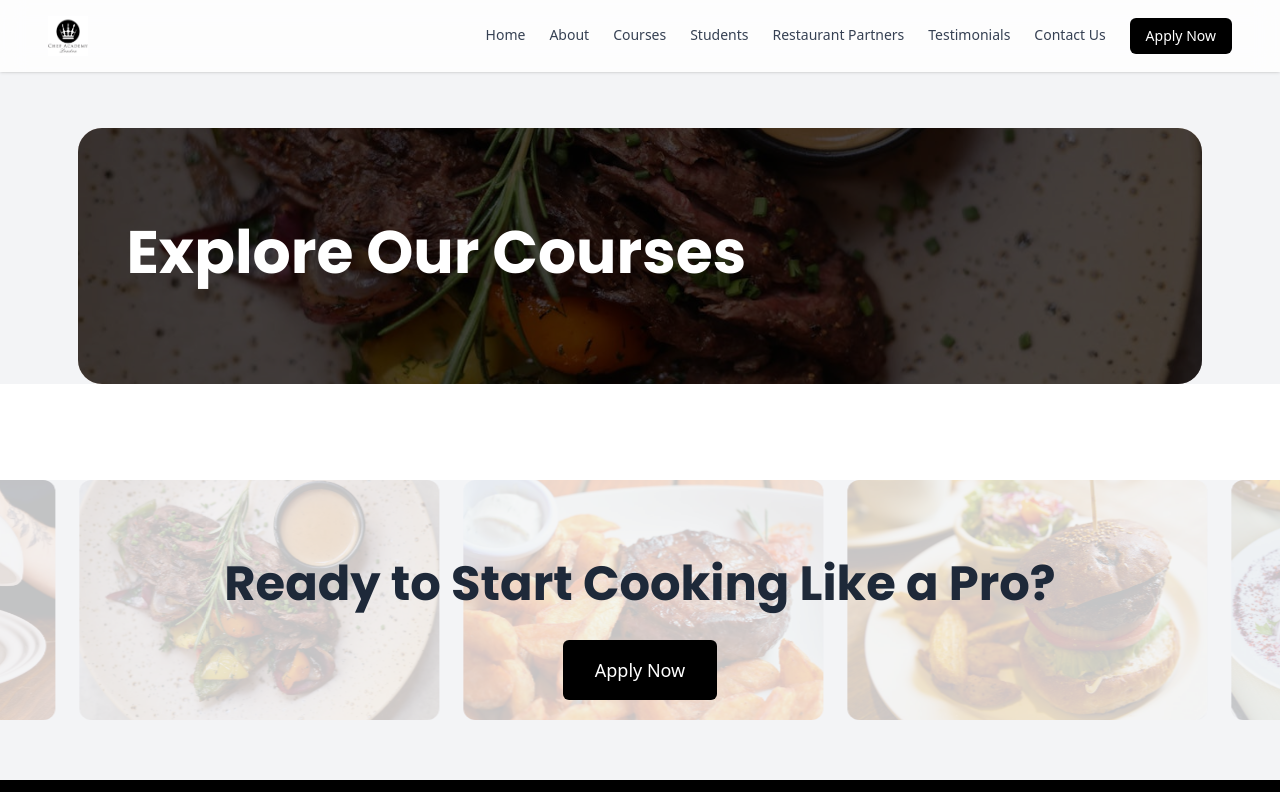
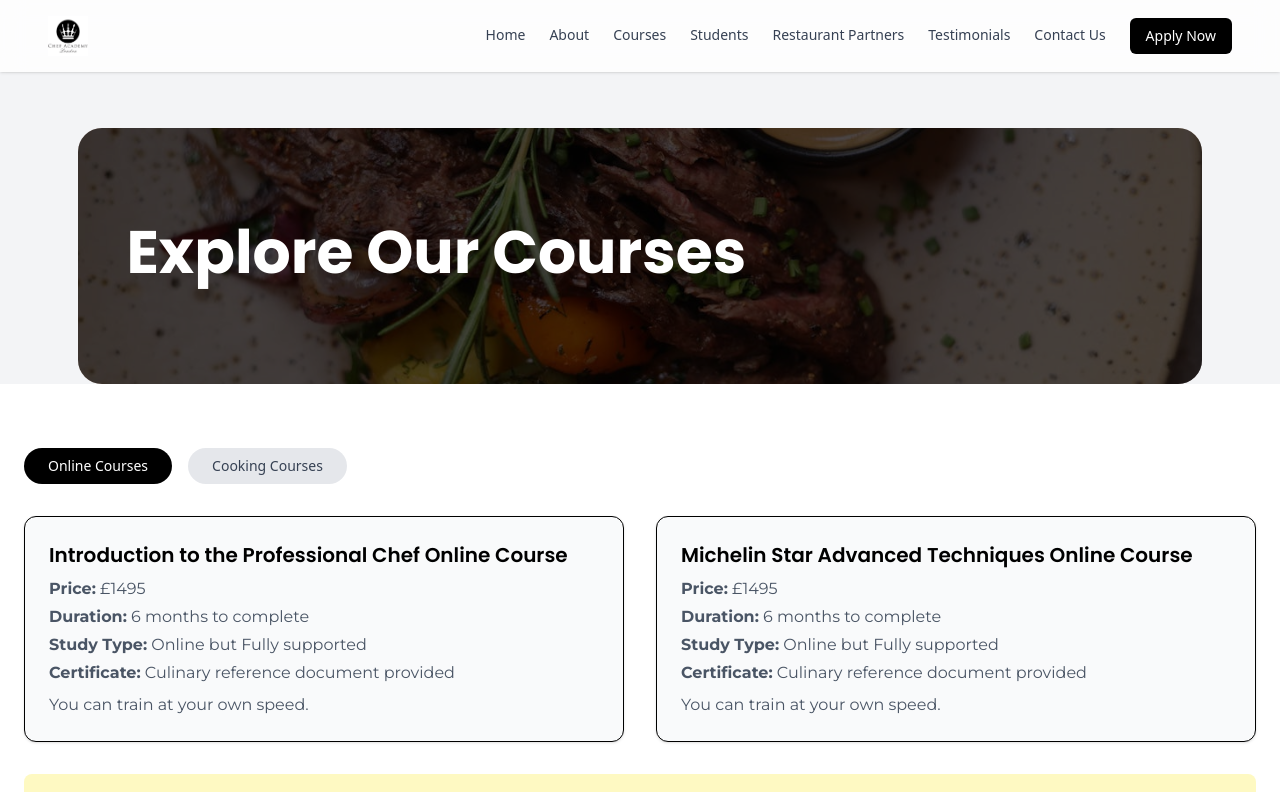
Before and after one commit to CliffordMulenga/chef-academyv2, a React (Vite) app: page /courses in a window 1280 px wide. Shown: the top 792 px of the page. Built offline with nearby package versions, Linux system fonts and the light colour scheme.

Commit message:
added the courses page

```diff
--- a/src/pages/ContactUs.jsx
+++ b/src/pages/ContactUs.jsx
@@ -2,6 +2,10 @@ import React, { useState } from 'react';
 import { FaPhoneAlt, FaEnvelope } from 'react-icons/fa';
 import { FaFacebookF, FaInstagram, FaLinkedinIn, FaXTwitter } from 'react-icons/fa6';
 import { FaMapMarkerAlt } from 'react-icons/fa';
+
+import sectionImg from '../assets/food6.jpg'
+import PageHero from '../components/PageHero';
+
 
 const ContactUs = () => {
   const [formData, setFormData] = useState({ name: '', email: '', message: '' });
@@ -18,8 +22,11 @@ const ContactUs = () => {
   };
 
   return (
-    <section className="bg-white mt-[5rem] py-16 px-6">
-      <div className="max-w-7xl mx-auto grid md:grid-cols-2 gap-12">
+    <section className="bg-white    px-6">
+
+      <PageHero image={sectionImg} title={'Contact Us'} desc={''} />
+
+      <div className="max-w-7xl py-18 mx-auto grid md:grid-cols-2 gap-12">
         {/* Contact Info */}
         <div className="space-y-6">
           <h2 className="text-3xl md:text-4xl font-bold mb-6">Get in Touch</h2>
--- a/src/pages/Courses.jsx
+++ b/src/pages/Courses.jsx
@@ -1,13 +1,161 @@
-import React from 'react'
+import React, { useState } from 'react';
 import sectionImg from '../assets/food2.jpg'
-
 import PageHero from '../components/PageHero'
 
+
+const onlineCourses = [
+  {
+    title: 'Introduction to the Professional Chef Online Course',
+    price: '£1495',
+    duration: '6 months to complete',
+    studyType: 'Online but Fully supported',
+    certificate: 'Culinary reference document provided',
+    description: 'You can train at your own speed.'
+  },
+  {
+    title: 'Michelin Star Advanced Techniques Online Course',
+    price: '£1495',
+    duration: '6 months to complete',
+    studyType: 'Online but Fully supported',
+    certificate: 'Culinary reference document provided',
+    description: 'You can train at your own speed.'
+  }
+];
+
+const cookingCourses = [
+    {
+      title: 'Hospitality Management and Advanced Food Science',
+      price: '£19200',
+      duration: '600 hours / 6 months',
+      location: 'London',
+    },
+    {
+      title: 'Advanced Professional Chef Course',
+      price: '£15200',
+      duration: '550 hours / 6 months',
+      location: 'London',
+    },
+    {
+      title: 'Michelin Star Chef Course',
+      price: '£12500',
+      duration: '300 hours / 3 months',
+      location: 'London',
+    },
+    {
+      title: 'Professional Chef Course',
+      price: '£9600',
+      duration: '325 hours / 3 months',
+      location: 'London',
+    },
+    {
+      title: 'Kosher Professional Chef Course',
+      price: '£15700',
+      duration: '400 hours / 4 months',
+      location: 'London',
+    },
+    {
+      title: 'Halal Advanced Professional Chef Course',
+      price: '£15200',
+      duration: '550 hours / 6 months',
+      location: 'London',
+    },
+    {
+      title: 'Professional Chef Course - Italian cuisine',
+      price: '£9600',
+      duration: '325 hours / 3 months',
+      location: 'London',
+    },
+    {
+      title: 'Professional Patisserie and Confectionary Course',
+      price: '£20500',
+      duration: '840 hours / 6 months',
+      location: 'London',
+    },
+    {
+      title: 'Introduction to the Professional Chef Course',
+      price: '£5300',
+      duration: '80 hours / 2 weeks',
+      location: 'London',
+    },
+    {
+      title: 'Advanced Cooking Techniques',
+      price: '£5300',
+      duration: '80 hours / 2 weeks',
+      location: 'London',
+    },
+    {
+      title: 'Intensive Professional Pastry Programme',
+      price: '£7200',
+      duration: '80 hours / 2 weeks',
+      location: 'London',
+    },
+  ];
+
+
 const Courses = () => {
+  const [activeTab, setActiveTab] = useState('online');
   return (
     <section>
     <PageHero image={sectionImg} title={'Explore Our Courses'} desc={''}/>
 
+
+      <section className="bg-white py-16 px-6">
+      <div className="max-w-7xl mx-auto">
+        {/* Tabs */}
+        <div className="flex gap-4 mb-8">
+          <button
+            onClick={() => setActiveTab('online')}
+            className={`px-6 py-2 rounded-full text-sm font-medium transition ${
+              activeTab === 'online' ? 'bg-black text-white' : 'bg-gray-200 text-gray-700'
+            }`}
+          >
+            Online Courses
+          </button>
+          <button
+            onClick={() => setActiveTab('cooking')}
+            className={`px-6 py-2 rounded-full text-sm font-medium transition ${
+              activeTab === 'cooking' ? 'bg-black text-white' : 'bg-gray-200 text-gray-700'
+            }`}
+          >
+            Cooking Courses
+          </button>
+        </div>
+
+        {/* Content */}
+        {activeTab === 'online' && (
+          <div className="grid md:grid-cols-2 gap-8">
+            {onlineCourses.map((course, idx) => (
+              <div key={idx} className="border rounded-xl p-6 shadow-sm bg-gray-50">
+                <h3 className="text-xl font-semibold mb-2">{course.title}</h3>
+                <p className="text-gray-600 mb-1"><strong>Price:</strong> {course.price}</p>
+                <p className="text-gray-600 mb-1"><strong>Duration:</strong> {course.duration}</p>
+                <p className="text-gray-600 mb-1"><strong>Study Type:</strong> {course.studyType}</p>
+                <p className="text-gray-600 mb-1"><strong>Certificate:</strong> {course.certificate}</p>
+                <p className="text-gray-600 mt-2">{course.description}</p>
+              </div>
+            ))}
+            <div className="md:col-span-2 bg-yellow-100 p-4 rounded-lg text-center text-sm text-gray-700">
+              Save 10% when you purchase both online courses together.
+            </div>
+          </div>
+        )}
+
+        {activeTab === 'cooking' && (
+          <div className="grid md:grid-cols-2 gap-8">
+            {cookingCourses.map((course, idx) => (
+              <div key={idx} className="border rounded-xl p-6 shadow-sm bg-gray-50">
+                <h3 className="text-xl font-semibold mb-2">{course.title}</h3>
+                <p className="text-gray-600 mb-1"><strong>Price:</strong> {course.price}</p>
+                <p className="text-gray-600 mb-1"><strong>Duration:</strong> {course.duration}</p>
+                <p className="text-gray-600 mb-1"><strong>Location:</strong> {course.location}</p>
+                <p className="text-gray-600 mb-1"><strong>Certificate:</strong> {'Yes'}</p>
+                <p className="text-gray-600 mt-2">{course.description}</p>
+              </div>
+            ))}
+          </div>
+        )}
+      </div>
+    </section>
     </section>
   )
 }
```
